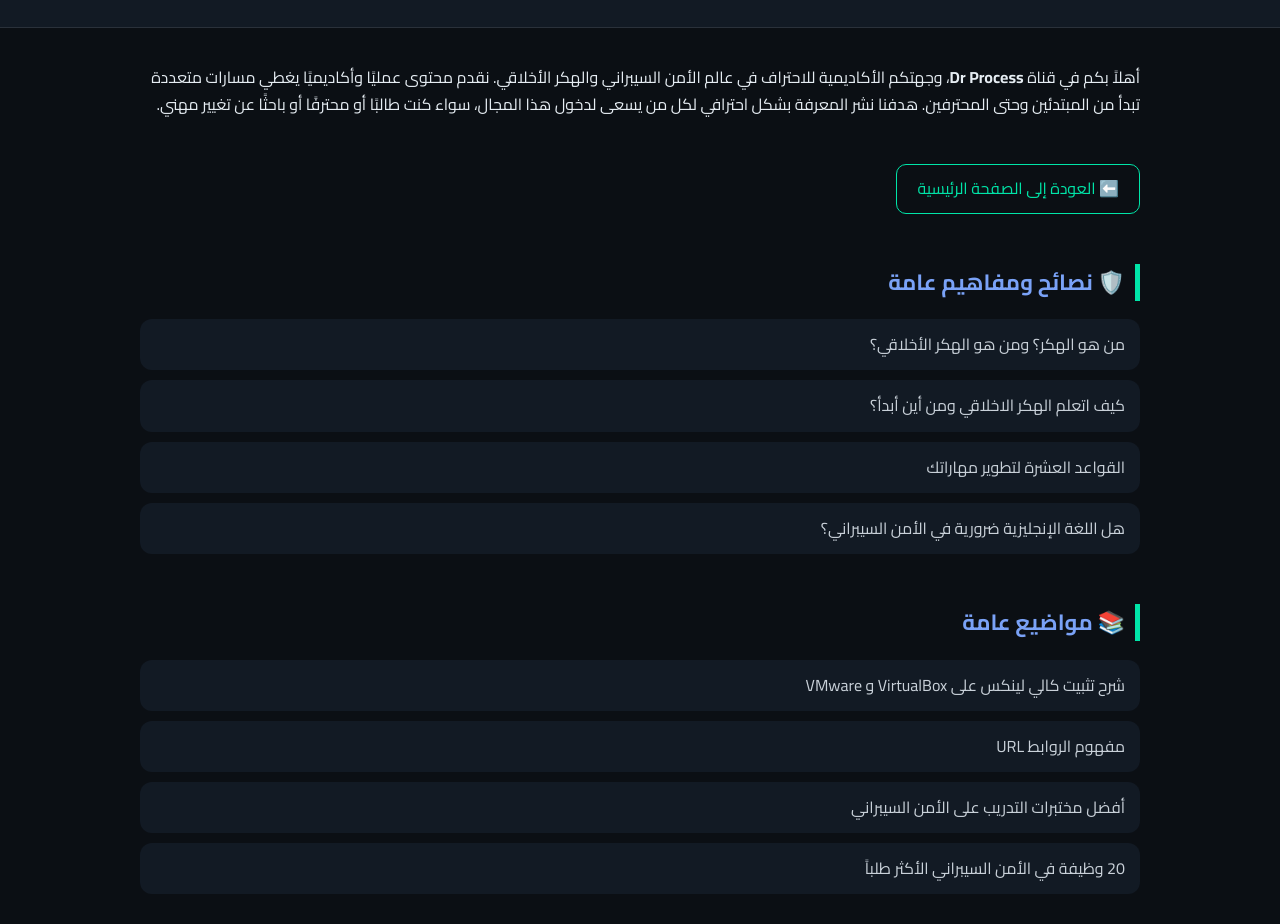
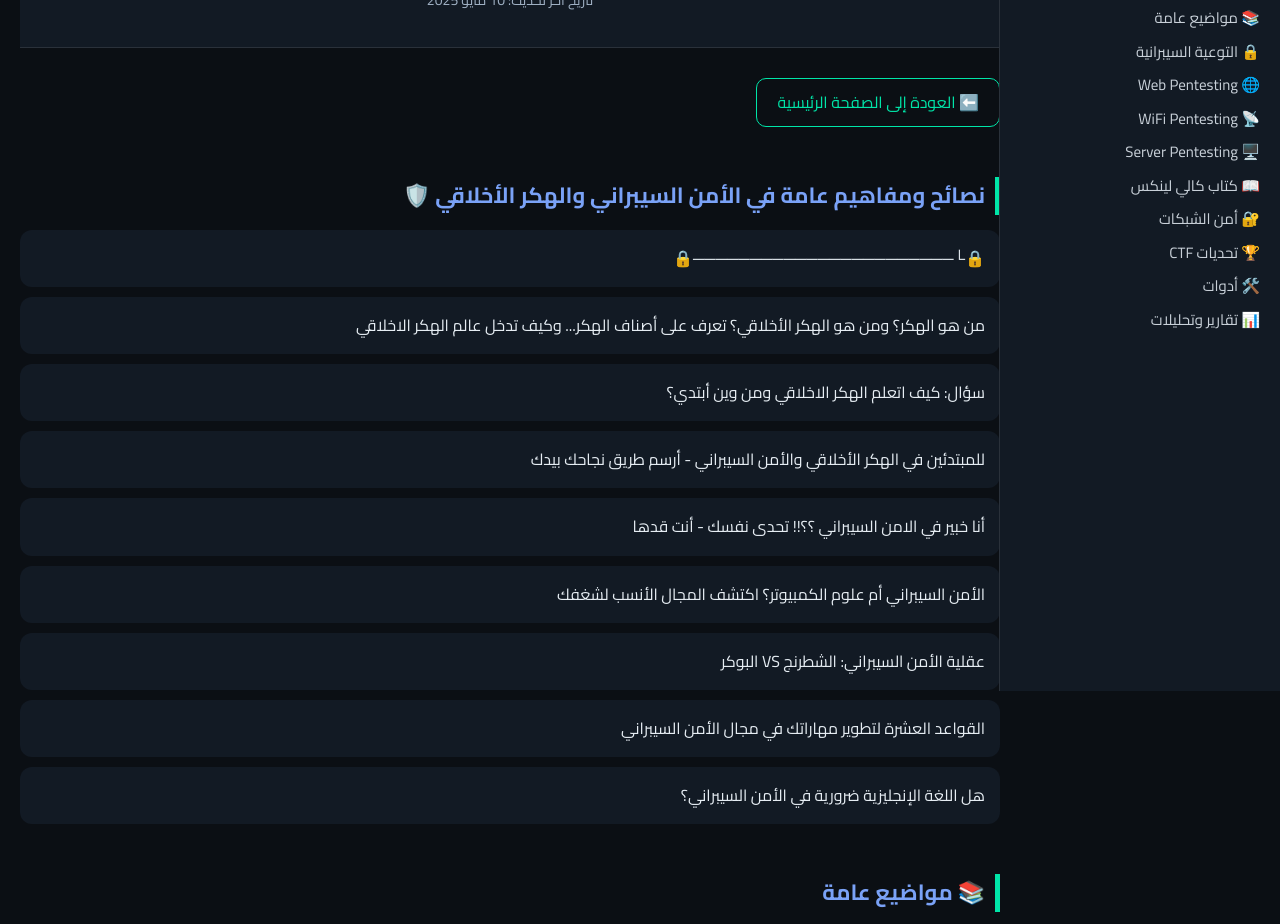
Before and after one commit to dr-process/drprocess, a plain HTML site: page guide.html in a window 1280 px wide. Shown: the part 109-1033 px from the top of the page. Drawn offline with Linux system fonts and the light colour scheme.

Commit message:
Update guide.html

```diff
--- a/guide.html
+++ b/guide.html
@@ -12,6 +12,42 @@
       background: #0b0f14;
       color: #e6edf3;
       line-height: 1.7;
+      display: flex;
+    }
+    /* Sidebar */
+    .sidebar {
+      width: 240px;
+      background: #121a24;
+      padding: 20px;
+      position: fixed;
+      top: 0;
+      bottom: 0;
+      right: 0;
+      overflow-y: auto;
+      border-left: 1px solid rgba(255,255,255,.1);
+    }
+    .sidebar h2 {
+      color: #00e5a8;
+      font-size: 18px;
+      margin-bottom: 15px;
+    }
+    .sidebar a {
+      display: block;
+      color: #c9d1d9;
+      text-decoration: none;
+      margin: 8px 0;
+      transition: .3s;
+      font-size: 15px;
+    }
+    .sidebar a:hover {
+      color: #00e5a8;
+      transform: translateX(-5px);
+    }
+    /* Main */
+    .main {
+      flex: 1;
+      margin-right: 260px;
+      padding: 20px;
     }
     header {
       background: #121a24;
@@ -28,33 +64,25 @@
       font-size: 14px;
       color: #9fb0c3;
     }
-    .container {
-      max-width: 1000px;
-      margin: auto;
-      padding: 20px;
+    section {
+      margin-top: 50px;
     }
-    h2 {
-      margin-top: 50px;
+    section h2 {
       font-size: 22px;
       color: #7aa2f7;
       border-right: 5px solid #00e5a8;
       padding-right: 10px;
+      margin-bottom: 15px;
     }
-    ul {
-      list-style: none;
-      padding: 0;
-    }
-    ul li {
+    .content-box {
       background: #121a24;
       margin: 10px 0;
-      padding: 12px 15px;
+      padding: 15px;
       border-radius: 12px;
-      color: #c9d1d9;
       transition: .3s;
     }
-    ul li:hover {
+    .content-box:hover {
       background: rgba(0,229,168,.1);
-      color: #fff;
       transform: translateX(-5px);
     }
     .btn-back {
@@ -82,92 +110,85 @@
   </style>
 </head>
 <body>
+  <!-- Sidebar -->
+  <div class="sidebar">
+    <h2>🔎 الأقسام</h2>
+    <a href="#tips">🛡️ نصائح ومفاهيم</a>
+    <a href="#general">📚 مواضيع عامة</a>
+    <a href="#awareness">🔒 التوعية السيبرانية</a>
+    <a href="#web">🌐 Web Pentesting</a>
+    <a href="#wifi">📡 WiFi Pentesting</a>
+    <a href="#server">🖥️ Server Pentesting</a>
+    <a href="#kali">📖 كتاب كالي لينكس</a>
+    <a href="#network">🔐 أمن الشبكات</a>
+    <a href="#ctf">🏆 تحديات CTF</a>
+    <a href="#tools">🛠️ أدوات</a>
+    <a href="#reports">📊 تقارير وتحليلات</a>
+  </div>
+
+  <!-- Main Content -->
+  <div class="main">
     <header>
       <h1>📖 دليل قناة Dr Process</h1>
       <p>تاريخ آخر تحديث: 10 مايو 2025</p>
     </header>
 
-  <div class="container">
-    <p>
-      أهلاً بكم في قناة <strong>Dr Process</strong>، وجهتكم الأكاديمية للاحتراف في عالم الأمن السيبراني والهكر الأخلاقي.
-      نقدم محتوى عمليًا وأكاديميًا يغطي مسارات متعددة تبدأ من المبتدئين وحتى المحترفين. هدفنا نشر المعرفة بشكل
-      احترافي لكل من يسعى لدخول هذا المجال، سواء كنت طالبًا أو محترفًا أو باحثًا عن تغيير مهني.
-    </p>
-
     <a href="index.html" class="btn-back">⬅️ العودة إلى الصفحة الرئيسية</a>
 
-    <h2>🛡️ نصائح ومفاهيم عامة</h2>
-    <ul>
-      <li>من هو الهكر؟ ومن هو الهكر الأخلاقي؟</li>
-      <li>كيف اتعلم الهكر الاخلاقي ومن أين أبدأ؟</li>
-      <li>القواعد العشرة لتطوير مهاراتك</li>
-      <li>هل اللغة الإنجليزية ضرورية في الأمن السيبراني؟</li>
-    </ul>
+    <!-- القسم الأول -->
+    <section id="tips">
+      <h2>نصائح ومفاهيم عامة في الأمن السيبراني والهكر الأخلاقي 🛡️</h2>
+      <div class="content-box">
+        🔒└───────────────────────🔒
+      </div>
+      <div class="content-box">
+        من هو الهكر؟ ومن هو الهكر الأخلاقي؟ تعرف على أصناف الهكر... وكيف تدخل عالم الهكر الاخلاقي
+      </div>
+      <div class="content-box">
+        سؤال: كيف اتعلم الهكر الاخلاقي ومن وين أبتدي؟
+      </div>
+      <div class="content-box">
+        للمبتدئين في الهكر الأخلاقي والأمن السيبراني - أرسم طريق نجاحك بيدك
+      </div>
+      <div class="content-box">
+        أنا خبير في الامن السيبراني ؟؟!! تحدى نفسك - أنت قدها
+      </div>
+      <div class="content-box">
+        الأمن السيبراني أم علوم الكمبيوتر؟ اكتشف المجال الأنسب لشغفك
+      </div>
+      <div class="content-box">
+        عقلية الأمن السيبراني: الشطرنج VS البوكر
+      </div>
+      <div class="content-box">
+        القواعد العشرة لتطوير مهاراتك في مجال الأمن السيبراني
+      </div>
+      <div class="content-box">
+        هل اللغة الإنجليزية ضرورية في الأمن السيبراني؟
+      </div>
+    </section>
 
+    <!-- باقي الأقسام -->
+    <section id="general">
       <h2>📚 مواضيع عامة</h2>
-    <ul>
-      <li>شرح تثبيت كالي لينكس على VirtualBox و VMware</li>
-      <li>مفهوم الروابط URL</li>
-      <li>أفضل مختبرات التدريب على الأمن السيبراني</li>
-      <li>20 وظيفة في الأمن السيبراني الأكثر طلباً</li>
-    </ul>
+      <div class="content-box">شرح تثبيت كالي لينكس على VirtualBox و VMware</div>
+      <div class="content-box">مفهوم الروابط URL</div>
+      <div class="content-box">أفضل مختبرات التدريب على الأمن السيبراني</div>
+      <div class="content-box">20 وظيفة في الأمن السيبراني الأكثر طلباً</div>
+    </section>
 
-    <h2>🔒 التوعية والتثقيف السيبراني</h2>
-    <ul>
-      <li>طرق اختراق الحسابات وطرق استرجاعها (انستقرام، سناب …)</li>
-      <li>الحذر من استدراج الأطفال عبر الألعاب</li>
-      <li>مخاطر استخدام تطبيقات حفظ الباسوردات</li>
-    </ul>
+    <section id="awareness">
+      <h2>🔒 التوعية السيبرانية</h2>
+      <div class="content-box">طرق اختراق الحسابات وطرق استرجاعها</div>
+      <div class="content-box">الحذر من استدراج الأطفال عبر الألعاب</div>
+      <div class="content-box">مخاطر استخدام تطبيقات حفظ الباسوردات</div>
+    </section>
 
-    <h2>🌐 Web Pentesting</h2>
-    <ul>
-      <li>تطبيقات عملية (OverTheWire, PortSwigger)</li>
-      <li>منهج الهكر الأخلاقي العربي</li>
-      <li>اختبار SQL Injection و XSS</li>
-    </ul>
-
-    <h2>📡 WiFi Pentesting</h2>
-    <ul>
-      <li>كشف الشبكات وكسر كلمات المرور</li>
-      <li>اختبار شبكات WEP و الشبكات المخفية</li>
-    </ul>
-
-    <h2>🖥️ Server Pentesting</h2>
-    <ul>
-      <li>سلسلة تدريبية عملية لفحص الخوادم (من الجزء الأول حتى الثامن)</li>
-    </ul>
-
-    <h2>📖 شرح كتاب إتقان كالي لينكس</h2>
-    <ul>
-      <li>شرح أدوات: theHarvester, Maltego, recon-ng</li>
-      <li>مفاهيم متقدمة وطرق التخفي</li>
-    </ul>
-
-    <h2>🔐 أمن الشبكات</h2>
-    <ul>
-      <li>شرح الطبقات السبع OSI Layers</li>
-    </ul>
-
-    <h2>🏆 تحديات CTF</h2>
-    <ul>
-      <li>حلول عملية وكتابات Forensics</li>
-    </ul>
-
-    <h2>🛠️ شرح الأدوات والبرامج</h2>
-    <ul>
-      <li>Burp Suite, ZAP, CUPP, Sublister</li>
-    </ul>
-
-    <h2>📊 تقارير وتحليلات سيبرانية</h2>
-    <ul>
-      <li>تغطية دورات SANS</li>
-      <li>تحليل مسلسل Mr Robot</li>
-    </ul>
-  </div>
+    <!-- تقدر تكمل باقي الأقسام بنفس النمط -->
 
     <footer>
       © <span id="year"></span> دليل قناة Dr Process | جميع الحقوق محفوظة
     </footer>
+  </div>
 
   <script>
     document.getElementById("year").textContent = new Date().getFullYear();
```
Lines whose indentation alone changed are shown as unchanged.
